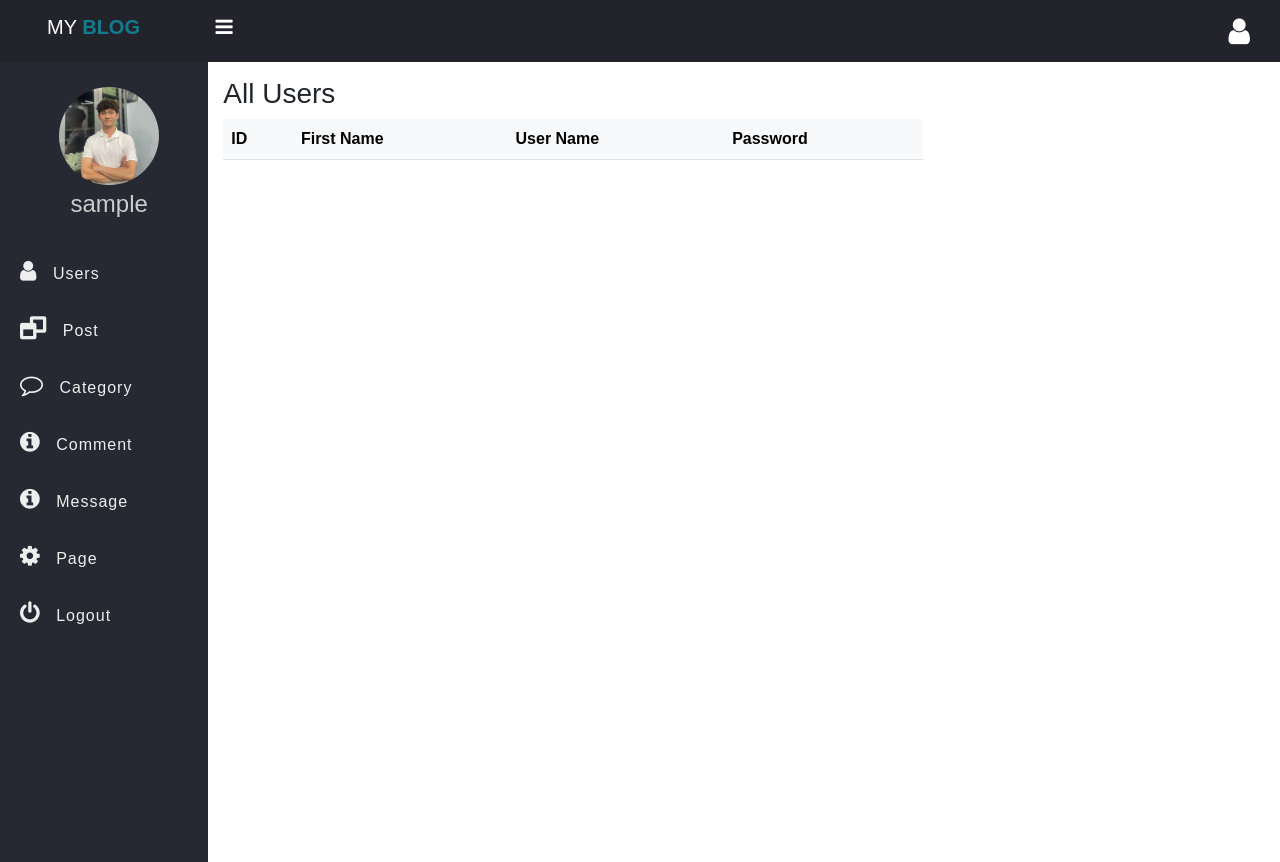
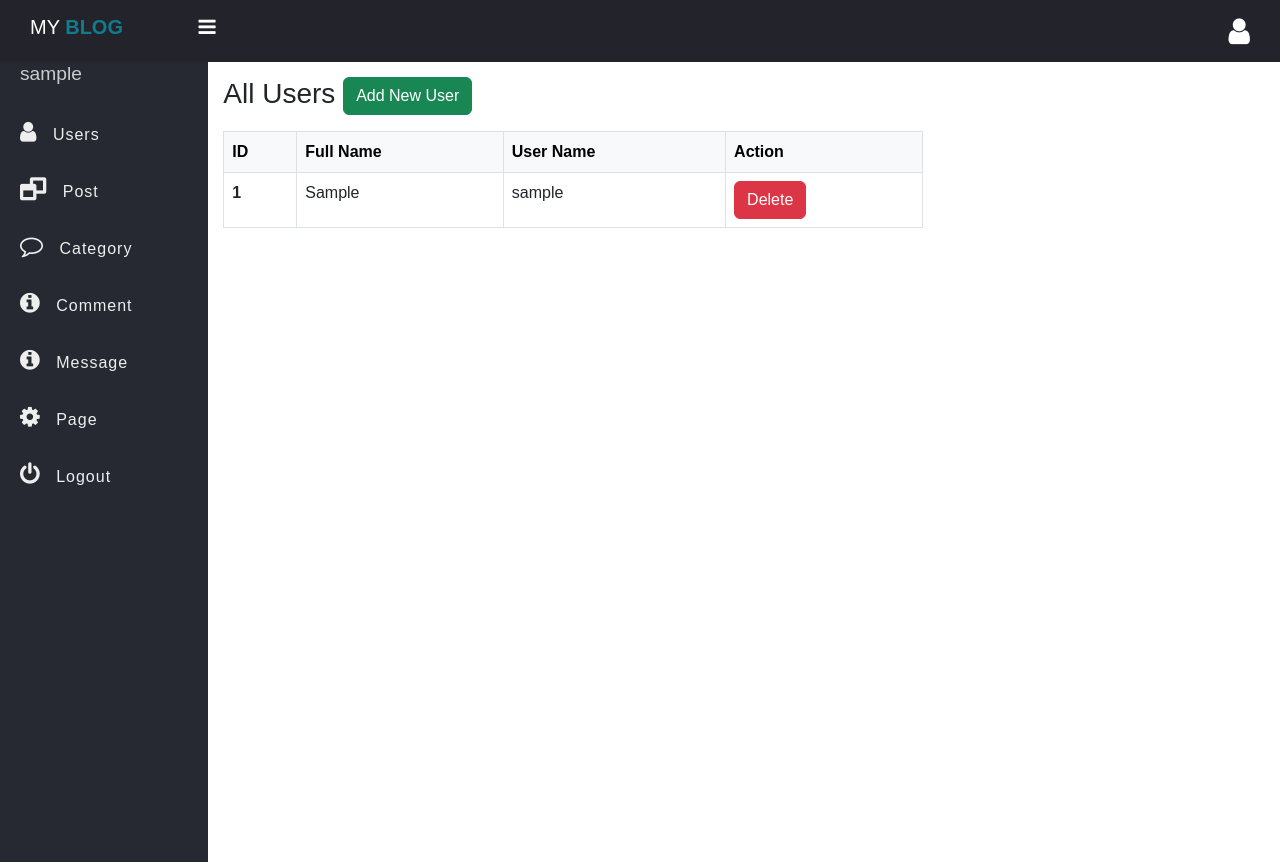
Before and after one commit to giaphong2004/WebDoAnMyBlog, a PHP site: page /admin/users.php in a window 1280 px wide. Run offline with PHP 8.4, Linux system fonts and the light colour scheme; the visitor is signed in with stand-in values (Sample User, id 1); tables that the repository leaves empty or names only in its code hold one stand-in row (values such as "Sample post"); lists and menus that the app fills with data are empty.

Commit message:
done phần xóa trong user

```diff
--- a/admin-login.php
+++ b/admin-login.php
@@ -19,7 +19,7 @@
             <p>Only for administrate</p>
     		<?php if(isset($_GET['error'])){ ?>
     		<div class="alert alert-danger" role="alert">
-			  <?php echo $_GET['error']; ?>
+			  <?php echo htmlspecialchars($_GET['error']); ?>
 			</div>
 		    <?php } ?>
 
@@ -28,7 +28,8 @@
 		    <input type="text"
 		           class="form-control"
 		           name="uname"
-		           value="<?php echo (isset($_GET['uname']))?$_GET['uname']:"" ?>">
+		           value="<?php echo (isset($_GET['uname']))?
+				   htmlspecialchars($_GET['uname']):"" ?>">
 		  </div>
 
 		  <div class="mb-3">
--- /dev/null
+++ b/admin/data/User.php
@@ -0,0 +1,27 @@
+<?php
+//Get All Users
+function getAll($conn){
+  $sql = "SELECT id,fname,username FROM users";
+  $stmt = $conn->prepare($sql);
+  $stmt->execute();
+
+  if($stmt->rowCount() >=1 ){
+    $data = $stmt->fetchAll();
+    return $data;
+  }else {
+    return 0;
+  }
+}
+
+//hàm delete
+function deleteById($conn,$id){
+  $sql = "DELETE FROM users WHERE id = ?";
+  $stmt = $conn->prepare($sql);
+  $res =  $stmt->execute([$id]);
+
+  if($res){
+    return 1;
+  }else {
+    return 0;
+  }
+}
--- a/admin/inc/side-nav.php
+++ b/admin/inc/side-nav.php
@@ -15,7 +15,7 @@
 	<div class="body">
 		<nav class="side-bar">
 			<div class="user-p">
-				<img src="../img/avt.jpg">
+
 				<h4><?php echo $_SESSION['username'] ; ?></h4>
 			</div>
 			<ul style="padding-left: 0px;">
--- a/admin/users.php
+++ b/admin/users.php
@@ -17,24 +17,51 @@
 	$key = "hhdsfs1263z";
 
 	include "inc/side-nav.php";
+	include_once "data/User.php";
+	include_once "../db_conn.php";
+	$users = getAll($conn);
 	?>
 	<div class="main-table">
-		<table class="table t1">
+		<table class="table t1 table-bordered">
 			<thead class="table-light">
-				<h3>All Users</h3>
+			<h3 class="mb-3">All Users <a href="../signup.php" class="btn btn-success">Add New User</a></h3>
+				<?php if(isset($_GET['error'] )) { ?>
+				<div class="alert alert-warning">
+						<?=htmlspecialchars($_GET['error'])?>
+					</div>
+				<?php } ?>
+
+				<?php if(isset($_GET['success'])) { ?>
+				<div class="alert alert-warning">
+					<?=htmlspecialchars($_GET['success'])?>
+					</div>
+				<?php } ?>
+
+				<?php if($users != 0) { ?>
 				<tr>
 					<th scope="col">ID</th>
-					<th scope="col">First Name</th>
+					<th scope="col">Full Name</th>
 					<th scope="col">User Name</th>
-					<th scope="col">Password</th>
+					<th scope="col">Action</th>
 				</tr>
 			</thead>
 			<tbody>
-
+				<?php foreach ($users as $user ) { ?>
+				<tr>
+					<th scope="row"><?=$user['id']?></th>
+					<td> <?=$user['fname']?> </td>
+					<td> <?=$user['username']?> </td>
+					<td><a href="user-delete.php?user_id=<?=$user['id']?>" class="btn btn-danger">Delete</a></td>
+				</tr>
+				<?php } ?>
 			</tbody>
 		</table>
+				<?php }else{ ?>
+					<div class="alert alert-warning">
+						No User Found
+					</div>
+				<?php } ?>
 	</div>
-
 		</section>
 	</div>
 	<script src="https://cdn.jsdelivr.net/npm/bootstrap@5.3.0/dist/js/bootstrap.bundle.min.js" integrity="sha384-geWF76RCwLtnZ8qwWowPQNguL3RmwHVBC9FhGdlKrxdiJJigb/j/68SIy3Te4Bkz" crossorigin="anonymous"></script>
--- a/css/bar-side.css
+++ b/css/bar-side.css
@@ -14,7 +14,7 @@
 }
 .u-name {
 	font-size: 20px;
-	padding-left: 17px;
+
 }
 .u-name b {
 	color: #127b8e;
@@ -27,19 +27,13 @@
 .header i:hover {
 	color: #127b8e;
 }
-.user-p {
-	text-align: center;
-	padding-left: 10px;
-	padding-top: 25px;
-}
-.user-p img {
-	width: 100px;
-	border-radius: 50%;
-}
+
+
 .user-p h4 {
 	color: #ccc;
-	padding: 5px 0;
 
+	font-size: 1.2em;
+	padding-left: 20px;
 }
 .side-bar {
 	width: 250px;
--- a/login.php
+++ b/login.php
@@ -17,7 +17,7 @@
     		<h4 class="display-4  fs-1">LOGIN</h4><br>
     		<?php if(isset($_GET['error'])){ ?>
     		<div class="alert alert-danger" role="alert">
-			  <?php echo $_GET['error']; ?>
+			  <?php echo htmlspecialchars($_GET['error']); ?>
 			</div>
 		    <?php } ?>
 
@@ -26,7 +26,8 @@
 		    <input type="text"
 		           class="form-control"
 		           name="uname"
-		           value="<?php echo (isset($_GET['uname']))?$_GET['uname']:"" ?>">
+		           value="<?php echo (isset($_GET['uname']))?
+				   htmlspecialchars($_GET['uname']):"" ?>">
 		  </div>
 
 		  <div class="mb-3">
```
Also changed, not shown: admin/user-delete.php (added, +26 -0 lines), signup.php (+6 -4 lines).
